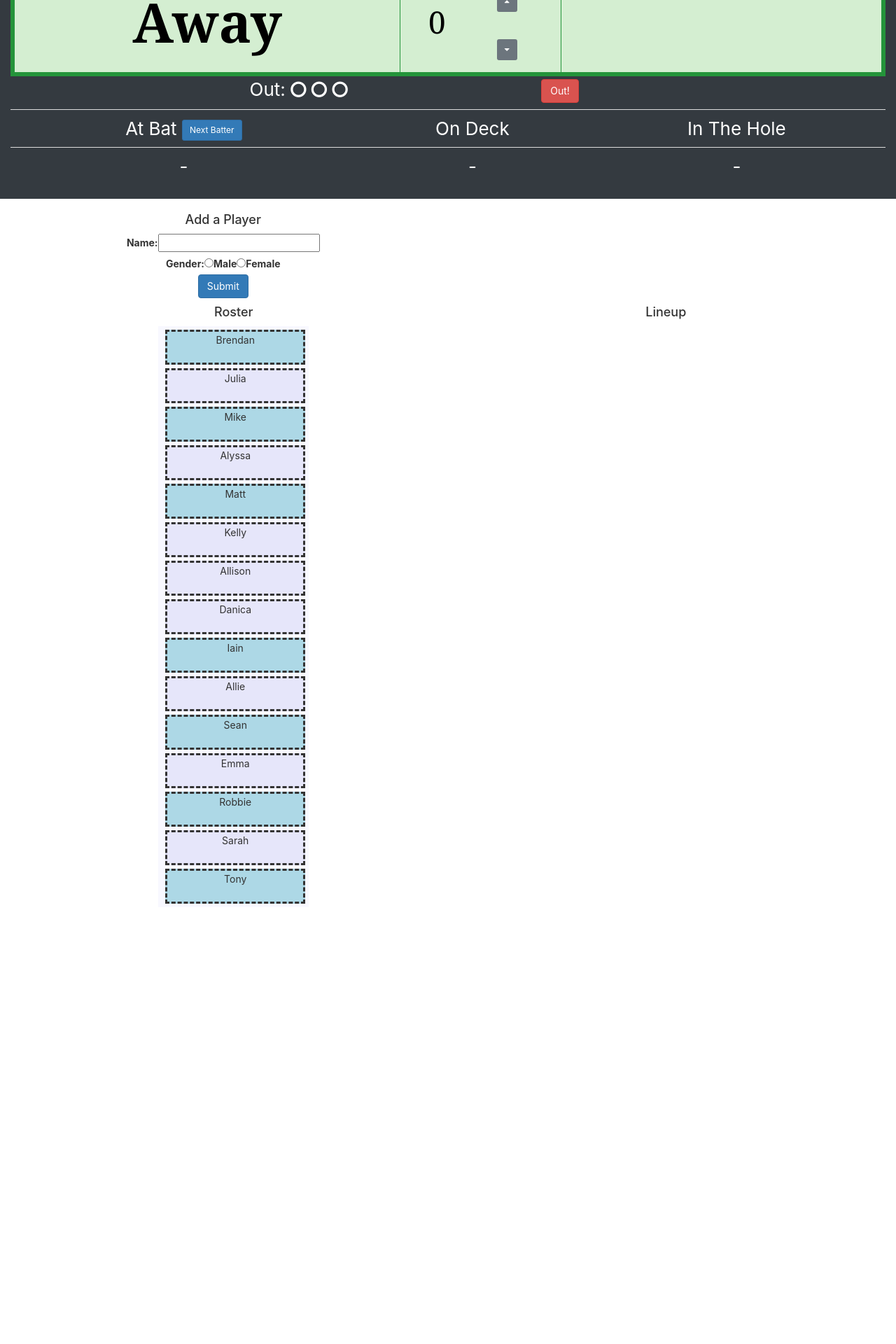
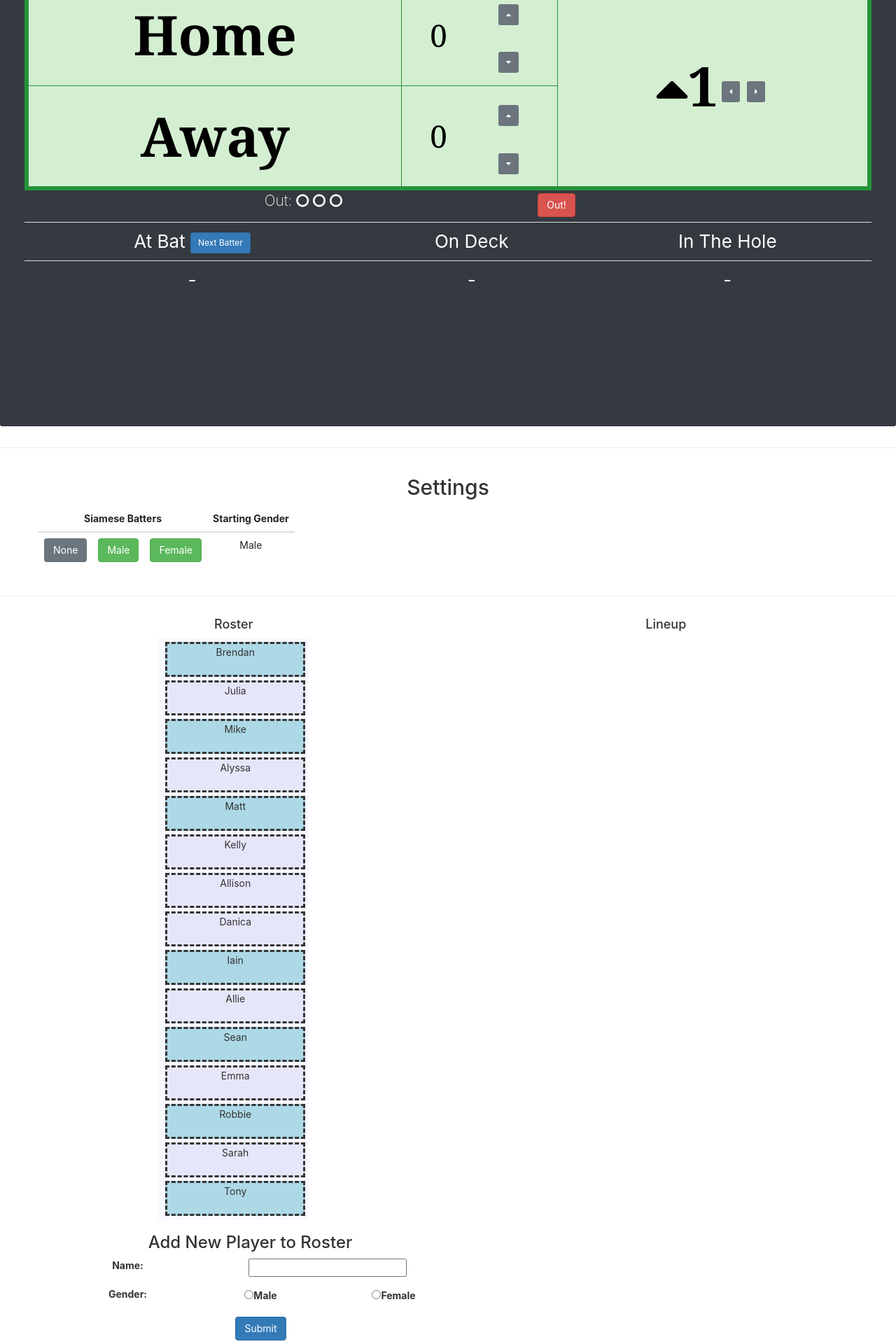
Before and after one commit to bgibz/Softball, a React (Create React App) app: page / in a window 1280 px wide. Shown: the part 191-2111 px from the top of the page at 70% size. Before the commit the page ends 1492 px from the top, so only its background shows below. Built offline with nearby package versions, Linux system fonts and the light colour scheme; no server answers.

Commit message:
add settings under scoreboard

```diff
--- a/package.json
+++ b/package.json
@@ -3,9 +3,10 @@
   "version": "0.1.0",
   "private": true,
   "dependencies": {
-    "bootstrap": "^3.3.7",
+    "bootstrap": "^3.4.1",
     "howler": "^2.1.2",
     "react": "^16.8.6",
+    "react-bootstrap": "^1.0.0-beta.9",
     "react-dom": "^16.8.6",
     "react-scripts": "3.0.0"
   },
--- a/src/App.css
+++ b/src/App.css
@@ -4,7 +4,7 @@
 
 .App-header {
   background-color: #343a40;
-  min-height: 40vh;
+  height: 100vh;
   display: flex;
   flex-direction: column;
   align-items: center;
@@ -54,3 +54,7 @@
   border: dashed;
   margin: 5px 5px 5px 5px;
 }
+
+table thead th {
+  text-align:center;
+}
--- a/src/App.js
+++ b/src/App.js
@@ -133,9 +133,42 @@ class App extends React.Component {
   render() {
     return (
       <div className="App">
-      <div className="App-header">
-        <Scoreboard topOfOrder={this.state.topOfOrder} nextBatter={this.triggerNext}/>
+      <div className="App-header jumbotron">
+          <Scoreboard topOfOrder={this.state.topOfOrder} nextBatter={this.triggerNext}/>
       </div>
+      <hr></hr>
+      <div className="container">
+        <div className="row">
+          <div className="col-sm-12">
+            <h2>Settings</h2>
+          </div>
+          <div className="row">
+          <table className="table table-borderless">
+            <thead>
+              <tr>
+                <th colSpan="3">Siamese Batters</th>
+                <th colSpan = "2">Starting Gender</th>
+              </tr>
+            </thead>
+            <tbody>
+              <tr>
+                <td>
+                  <button className = "btn btn-secondary" onClick = {(e) => this.setSiamese("none")}>None</button>
+                </td>
+                <td>
+                <button className = "btn btn-success" onClick = {(e) => this.setSiamese("male")}>Male</button>
+                </td>
+                <td>
+                <button className = "btn btn-success" onClick = {(e) => this.setSiamese("female")}>Female</button>
+                </td>
+                <td colSpan="2">Male</td>
+              </tr>
+            </tbody>
+          </table>
+          </div>
+        </div>
+      </div>
+      <hr></hr>
       <div className="Container">
         <PlayerForm getLineup={this.getLineup}/>
       </div>
--- a/src/PlayerForm.jsx
+++ b/src/PlayerForm.jsx
@@ -9,6 +9,8 @@ class PlayerForm extends React.Component{
         this.handleChange = this.handleChange.bind(this);
         this.handleSubmit = this.handleSubmit.bind(this);
         this.handlePlayerClick = this.handlePlayerClick.bind(this);
+        this.handleShowModal = this.handleShowModal.bind(this);
+        this.handleCloseModal = this.handleCloseModal.bind(this);
         var DMAG = [
             {
             name: "Brendan",
@@ -122,6 +124,7 @@ class PlayerForm extends React.Component{
             gender: '',
             players: DMAG,
             lineup: [],
+            showNewPlayerModal: false
         };
     }
 
@@ -149,6 +152,22 @@ class PlayerForm extends React.Component{
       });
 
     event.preventDefault();
+    }
+
+    handleShowModal() {
+        this.setState(() => {
+            return {
+                showNewPlayerModal: true
+            };
+        });
+    }
+
+    handleCloseModal() {
+        this.setState(() => {
+            return {
+                showNewPlayerModal: false
+            };
+        });
     }
 
     handlePlayerClick(name, gender, key, selected){
@@ -204,30 +223,45 @@ class PlayerForm extends React.Component{
     render() {
         return (
         <div className="RosterMain">
-            <form onSubmit={this.handleSubmit}>
-            <div className="row">
+            <div className = "container-fluid">
                 <div className = "col-sm-6">
-                    <h4> Add a Player </h4>
+                    <Players entries={this.state.players}/>
+                </div>
+                <div className = "col-sm-6">
+                    <Lineup entries={this.state.lineup} sendLineup={this.props.getLineup} />
                 </div>
             </div>
+            <div className = "container">
             <div className="row">
-                    <div className = "col-sm-6">
+                <div className="col-sm-6">
+                    <h3>Add New Player to Roster</h3>
+                </div>
+            </div>
+            <form onSubmit={this.handleSubmit}>
+            <div className = "container">
+            <div className = "form-group row">
+                    <div className = "col-sm-2">
                         <label>
                         Name:
-                        <input name="name" type="text" value={this.state.name} onChange={this.handleChange} />
                         </label>
                     </div>
+                        <div className = "col-sm-4">
+                        <input name="name" type="text" value={this.state.name} onChange={this.handleChange} />
                     </div>
-                <div className = "row">
-                    <div className = "col-sm-6">
+            </div>
+                <div className = "form-group row">
+                    <div className = "col-sm-2">
                         <label>
                             Gender:
                         </label>
+                    </div>
+                    <div className = "col-sm-2">
                         <label>
                             <input name="gender" type="radio" value="male" onChange={this.handleChange} />
                             Male
                         </label>
-
+                    </div>
+                    <div className = "col-sm-2">
                         <label>
                             <input name="gender" type="radio" value="female" onChange={this.handleChange} />
                             Female
@@ -239,14 +273,8 @@ class PlayerForm extends React.Component{
                         <input className="btn btn-primary" type="submit" value="Submit" />
                     </div>
                 </div>
+                </div>
             </form>
-            <div className = "container-fluid">
-                <div className = "col-sm-6">
-                    <Players entries={this.state.players}/>
-                </div>
-                <div className = "col-sm-6">
-                    <Lineup entries={this.state.lineup} sendLineup={this.props.getLineup} />
-                </div>
             </div>
         </div>
         );
```
Also changed, not shown: 1 other file (tests, documents, lock files or other folders). Lines whose indentation alone changed are shown as unchanged.
